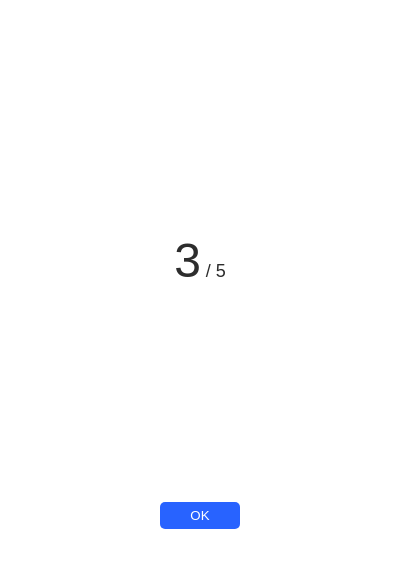
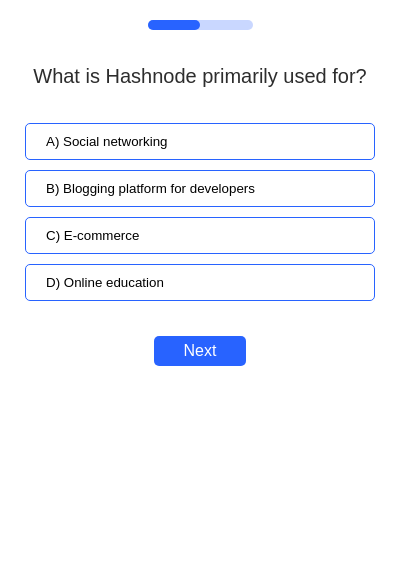
Before and after one commit to filip-melka/quiznode, a browser extension: page popup.html in a window 400 px wide. Shown: the part 50-618 px from the top of the page. Drawn offline with Linux system fonts and the light colour scheme.

Commit message:
fix: add 'next' button to quiz

```diff
--- a/popup.html
+++ b/popup.html
@@ -27,6 +27,7 @@
 					<button>C) E-commerce</button>
 					<button>D) Online education</button>
 				</div>
+				<button id="next-btn">Next</button>
 			</section>
 
 			<!-- Result -->
--- a/styles/popup.css
+++ b/styles/popup.css
@@ -56,7 +56,7 @@
 	flex-direction: column;
 	align-items: center;
 	gap: 35px;
-	display: none; /* to be removed */
+	/*display: none; /* to be removed */
 }
 #progress-bar {
 	height: 10px;
@@ -96,6 +96,16 @@
 	color: white;
 }
 
+#next-btn {
+	cursor: pointer;
+	background: var(--primary);
+	color: white;
+	border: none;
+	padding: 6px 30px;
+	border-radius: 5px;
+	font-size: 16px;
+}
+
 /* Result */
 #result {
 	width: 100%;
@@ -104,7 +114,7 @@
 	flex-direction: column;
 	align-items: center;
 	justify-content: space-evenly;
-	/*display: none; /* to be removed */
+	display: none; /* to be removed */
 }
 
 #result p {
@@ -123,4 +133,5 @@
 	border: none;
 	padding: 6px 30px;
 	border-radius: 5px;
+	font-size: 16px;
 }
```
